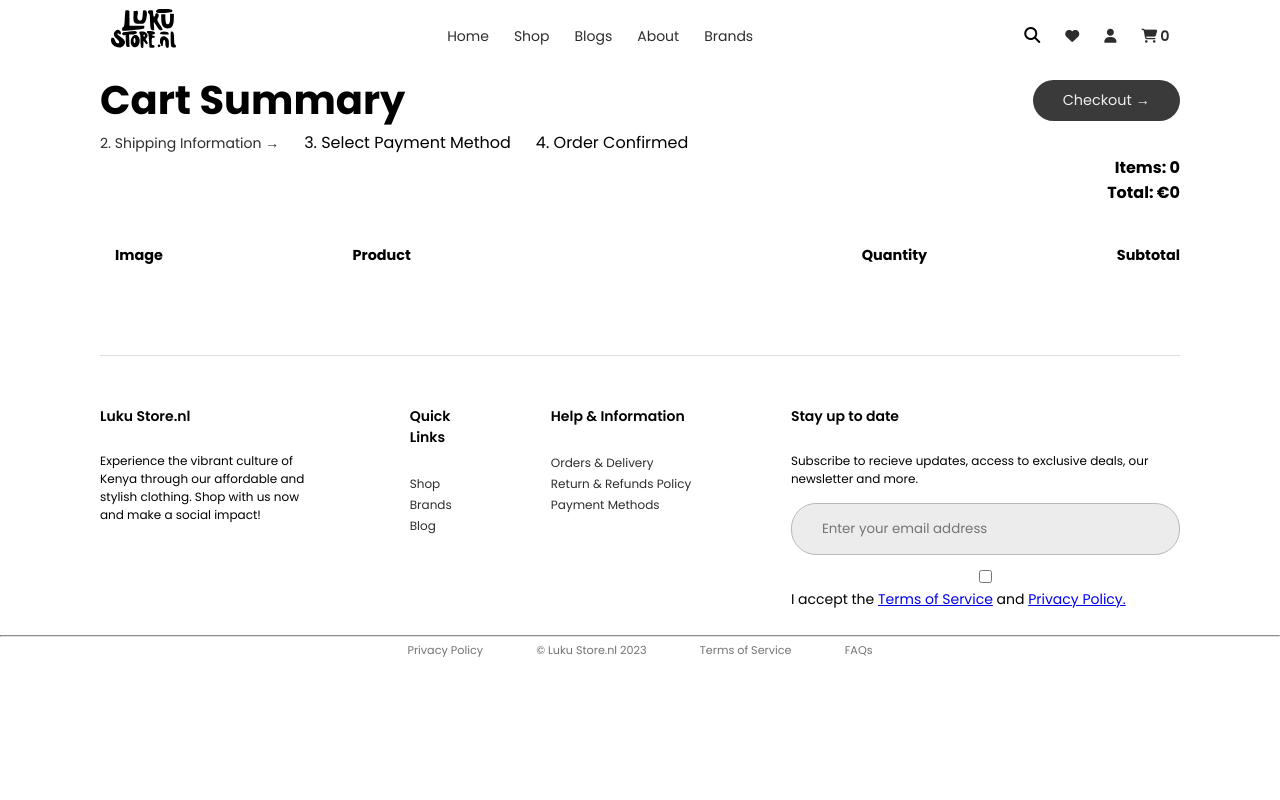
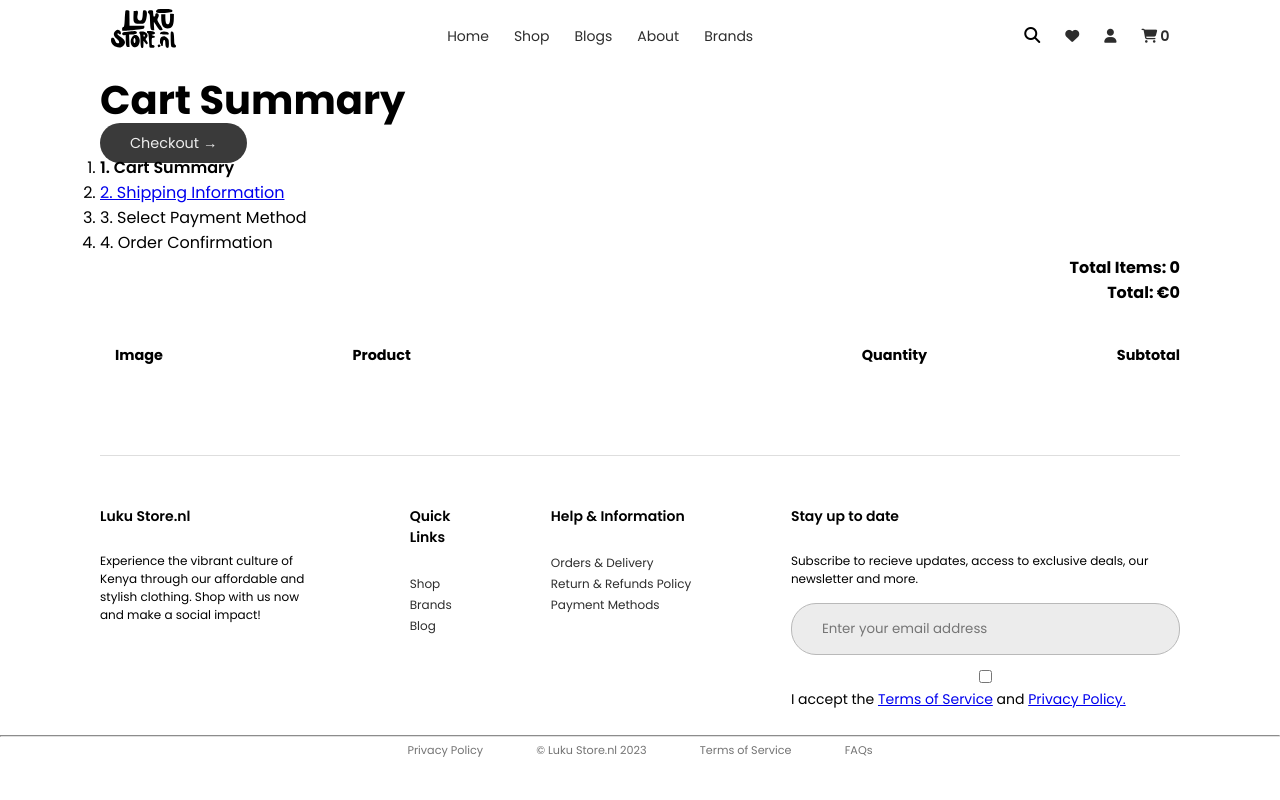
Before and after one commit to araptala/luku-store.nl, a Django app: page /cart/ in a window 1280 px wide. Run offline with Django 4.2, Linux system fonts and the light colour scheme; some libraries are stand-ins or nearby versions; some web fonts are replaced.

Commit message:
Update cart.html

```diff
--- a/myapp/templates/cart.html
+++ b/myapp/templates/cart.html
@@ -3,30 +3,33 @@
   <!-- NAVIGATION -->
   <!-- END OF NAVIGATION -->
   <header class="cart-bread-crumbs">
-    <div class="checkout-top">
+    <div class="cart-top">
       <h3 class="checkout-current">Cart Summary</h3>
       <a class="checkout-button" href="{% url 'checkout' %}"
         >Checkout &#8594;</a
       >
     </div>
 
-    <ol class="links">
+    <ol class="cart-navigation">
+      <li>
+        <p class="underline current">1. Cart Summary</p>
+      </li>
       <li>
         <a class="underline" href="{% url 'checkout' %}"
-          >2. Shipping Information &#8594;</a
+          >2. Shipping Information</a
         >
       </li>
       <li>
         <p>3. Select Payment Method</p>
       </li>
       <li>
-        <p>4. Order Confirmed</p>
+        <p>4. Order Confirmation</p>
       </li>
     </ol>
   </header>
 
   <div class="cart-header">
-    <h4>Items: {{ cartItems }}</h4>
+    <h4>Total Items: {{ cartItems }}</h4>
     <h4>Total: €{{ order.get_cart_total }}</h4>
   </div>
 
@@ -44,13 +47,19 @@
     <div class="order-item">
       <!-- image -->
       <div>
-        <img class="order-image" src="{{ item.product.imageURL }}" alt="" />
+        <a href="{% url 'product_detail' item.product.pk %}">
+          <img class="order-image" src="{{ item.product.imageURL }}" alt=""
+        /></a>
       </div>
       <!-- end of image -->
 
       <!-- name -->
       <div>
-        <p class="cart-item-name">{{ item.product.name }}</p>
+        <a
+          style="text-decoration: none; color: inherit"
+          href="{% url 'product_detail' item.product.pk %}"
+          ><p class="cart-item-name">{{ item.product.name }}</p></a
+        >
         <p class="cart-item-price">€{{ item.product.price }}</p>
       </div>
       <!-- end of name -->
```
